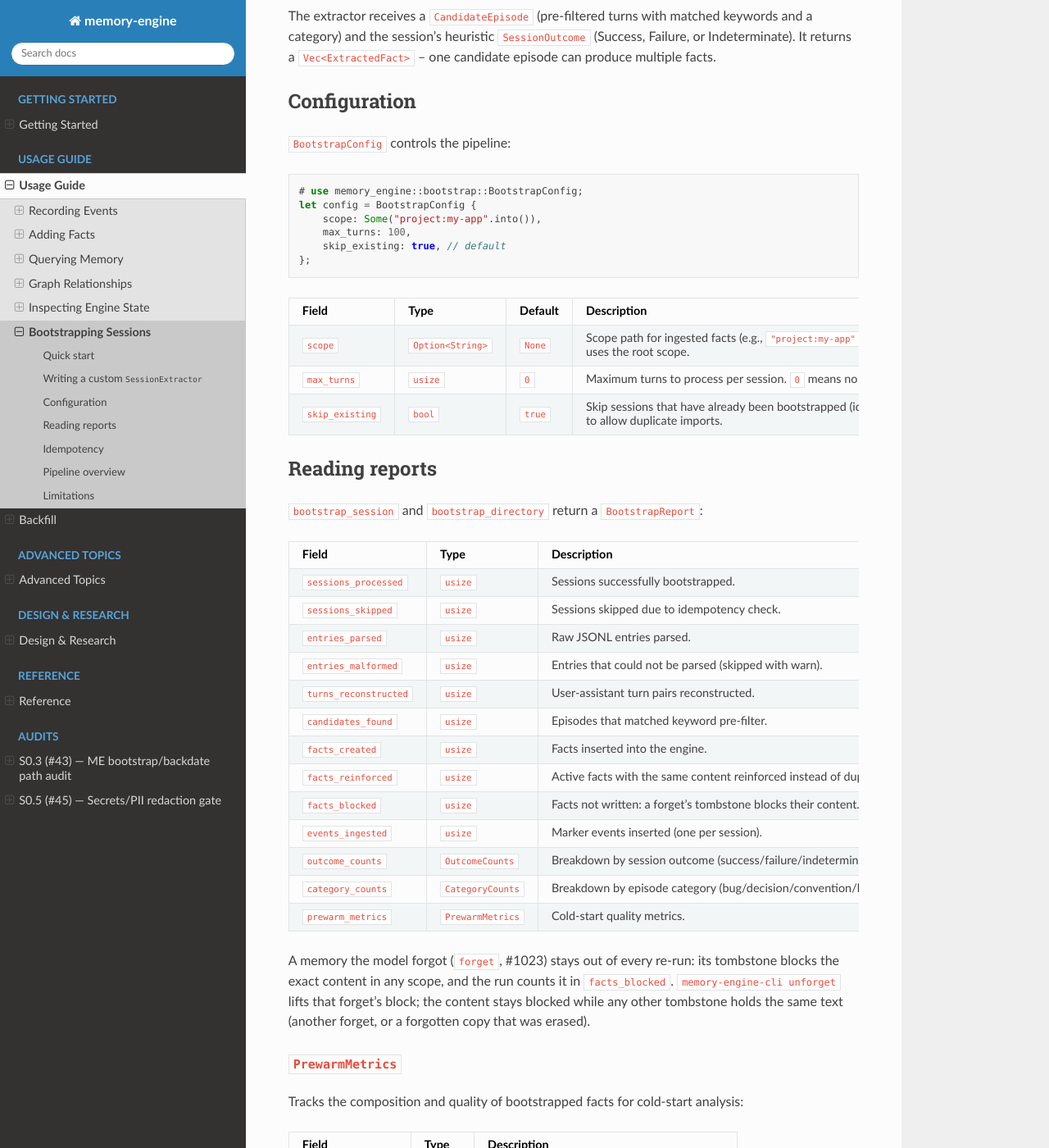
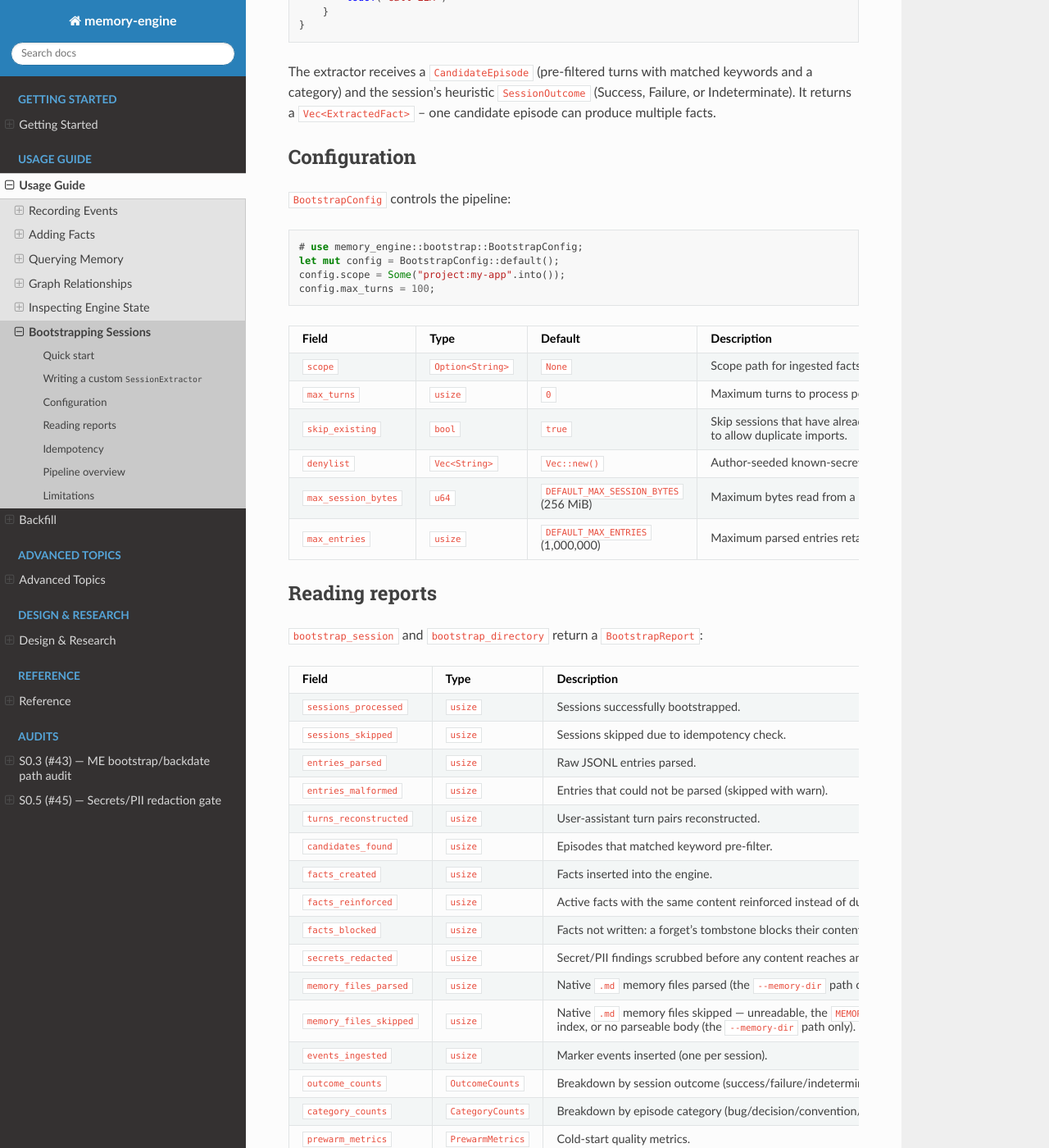
Before and after one commit to dutiona/memory-engine, a Sphinx documentation site: the page built from docs/usage/bootstrapping-sessions.md, in a window 1280 px wide and 1400 px high, scrolled down 2294 px. Shown: the whole window at 82% size. Built offline with Sphinx 7.4.7 and the Read the Docs theme 3.1.0, drawn with Linux system fonts in a browser that asks for light colours; some of the changed text lies outside the part shown.

Commit message:
docs(bootstrap): match the bootstrapping guide to the API
The examples passed references where bootstrap_session and
bootstrap_directory take Arcs and never awaited them, built BootstrapConfig
by a literal missing three fields, and the config and report tables
lacked fields the code has (C2/C3 of #1167).

````diff
--- a/docs/usage/bootstrapping-sessions.md
+++ b/docs/usage/bootstrapping-sessions.md
@@ -32,11 +33,12 @@ let jsonl_data = std::fs::read("~/.claude/projects/.../session.jsonl")?;
 let reader = Cursor::new(jsonl_data);
 let report = engine.bootstrap_session(
     reader,
-    &MyEmbedder,
-    &extractor,
+    Arc::new(MyEmbedder),
+    Arc::new(extractor),
     &config,
     None, // no auto-pin classifier
-)?;
+)
+.await?;
 
 println!("Processed {} sessions, created {} facts",
     report.sessions_processed, report.facts_created);
@@ -66,14 +69,15 @@ To bootstrap an entire directory of session logs at once:
 # let config = BootstrapConfig::default();
 let report = engine.bootstrap_directory(
     Path::new("~/.claude/projects/my-project/sessions/"),
-    &MyEmbedder,
-    &extractor,
+    Arc::new(MyEmbedder),
+    Arc::new(extractor),
     &config,
     None,
-)?;
+)
+.await?;
 ```
 
-`bootstrap_directory` discovers top-level `*.jsonl` files (skipping subdirectories like `subagents/`) and processes each independently. Individual session failures are logged and skipped -- they do not abort the batch.
+`bootstrap_directory` discovers `*.jsonl` files at any depth (skipping subdirectories like `subagents/`) and processes each independently. Individual session failures are logged and skipped -- they do not abort the batch.
 
 ## Writing a custom `SessionExtractor`
 
@@ -114,18 +118,19 @@ The extractor receives a `CandidateEpisode` (pre-filtered turns with matched key
 
 ```rust
 # use memory_engine::bootstrap::BootstrapConfig;
-let config = BootstrapConfig {
-    scope: Some("project:my-app".into()),
-    max_turns: 100,
-    skip_existing: true, // default
-};
+let mut config = BootstrapConfig::default();
+config.scope = Some("project:my-app".into());
+config.max_turns = 100;
 ```
 
-| Field           | Type             | Default | Description                                                                                                 |
-| --------------- | ---------------- | ------- | ----------------------------------------------------------------------------------------------------------- |
-| `scope`         | `Option<String>` | `None`  | Scope path for ingested facts (e.g., `"project:my-app"`). `None` uses the root scope.                       |
-| `max_turns`     | `usize`          | `0`     | Maximum turns to process per session. `0` means no limit.                                                   |
-| `skip_existing` | `bool`           | `true`  | Skip sessions that have already been bootstrapped (idempotency). Set to `false` to allow duplicate imports. |
+| Field               | Type             | Default                                   | Description                                                                                                 |
+| ------------------- | ---------------- | ----------------------------------------- | ----------------------------------------------------------------------------------------------------------- |
+| `scope`             | `Option<String>` | `None`                                    | Scope path for ingested facts (e.g., `"project:my-app"`). `None` uses the root scope.                       |
+| `max_turns`         | `usize`          | `0`                                       | Maximum turns to process per session. `0` means no limit.                                                   |
+| `skip_existing`     | `bool`           | `true`                                    | Skip sessions that have already been bootstrapped (idempotency). Set to `false` to allow duplicate imports. |
+| `denylist`          | `Vec<String>`    | `Vec::new()`                              | Author-seeded known-secret literals (see `load_secret_denylist`); augments the signature detectors.         |
+| `max_session_bytes` | `u64`            | `DEFAULT_MAX_SESSION_BYTES` (256 MiB)     | Maximum bytes read from a single session stream before parsing stops. `0` means no limit.                   |
+| `max_entries`       | `usize`          | `DEFAULT_MAX_ENTRIES` (1,000,000)         | Maximum parsed entries retained from a single session before parsing stops. `0` means no limit.            |
 
 ## Reading reports
 
@@ -142,6 +147,9 @@ let config = BootstrapConfig {
 | `facts_created`       | `usize`          | Facts inserted into the engine.                                   |
 | `facts_reinforced`    | `usize`          | Active facts with the same content reinforced instead of duplicated. |
 | `facts_blocked`       | `usize`          | Facts not written: a forget's tombstone blocks their content.     |
+| `secrets_redacted`    | `usize`          | Secret/PII findings scrubbed before any content reaches an extractor, the embedder, or storage. |
+| `memory_files_parsed` | `usize`          | Native `.md` memory files parsed (the `--memory-dir` path only).  |
+| `memory_files_skipped`| `usize`          | Native `.md` memory files skipped — unreadable, the `MEMORY.md` index, or no parseable body (the `--memory-dir` path only). |
 | `events_ingested`     | `usize`          | Marker events inserted (one per session).                         |
 | `outcome_counts`      | `OutcomeCounts`  | Breakdown by session outcome (success/failure/indeterminate).     |
 | `category_counts`     | `CategoryCounts` | Breakdown by episode category (bug/decision/convention/learning). |
````
Also changed, not shown: other parts of docs/usage/bootstrapping-sessions.md (+2 -0 lines).
